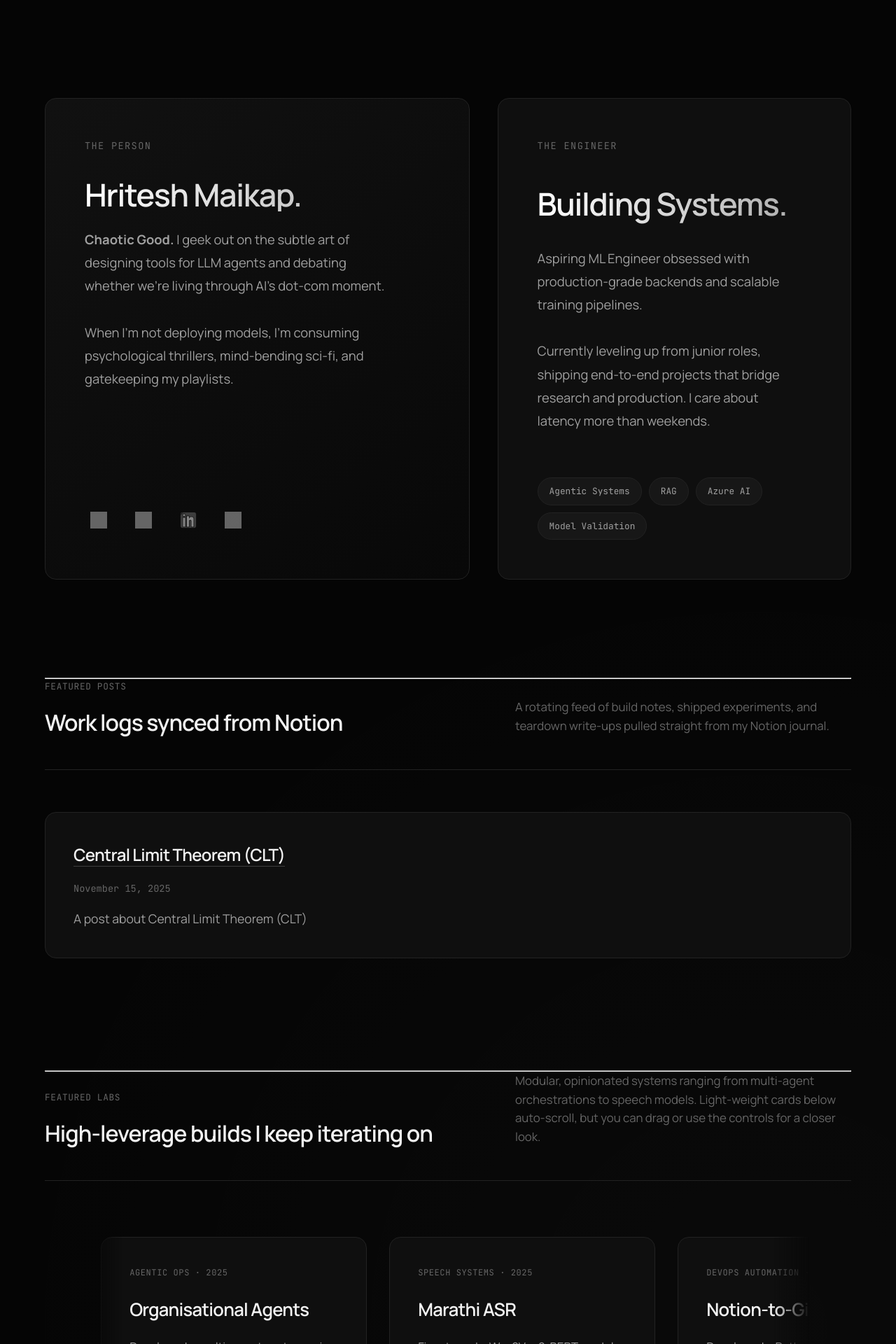
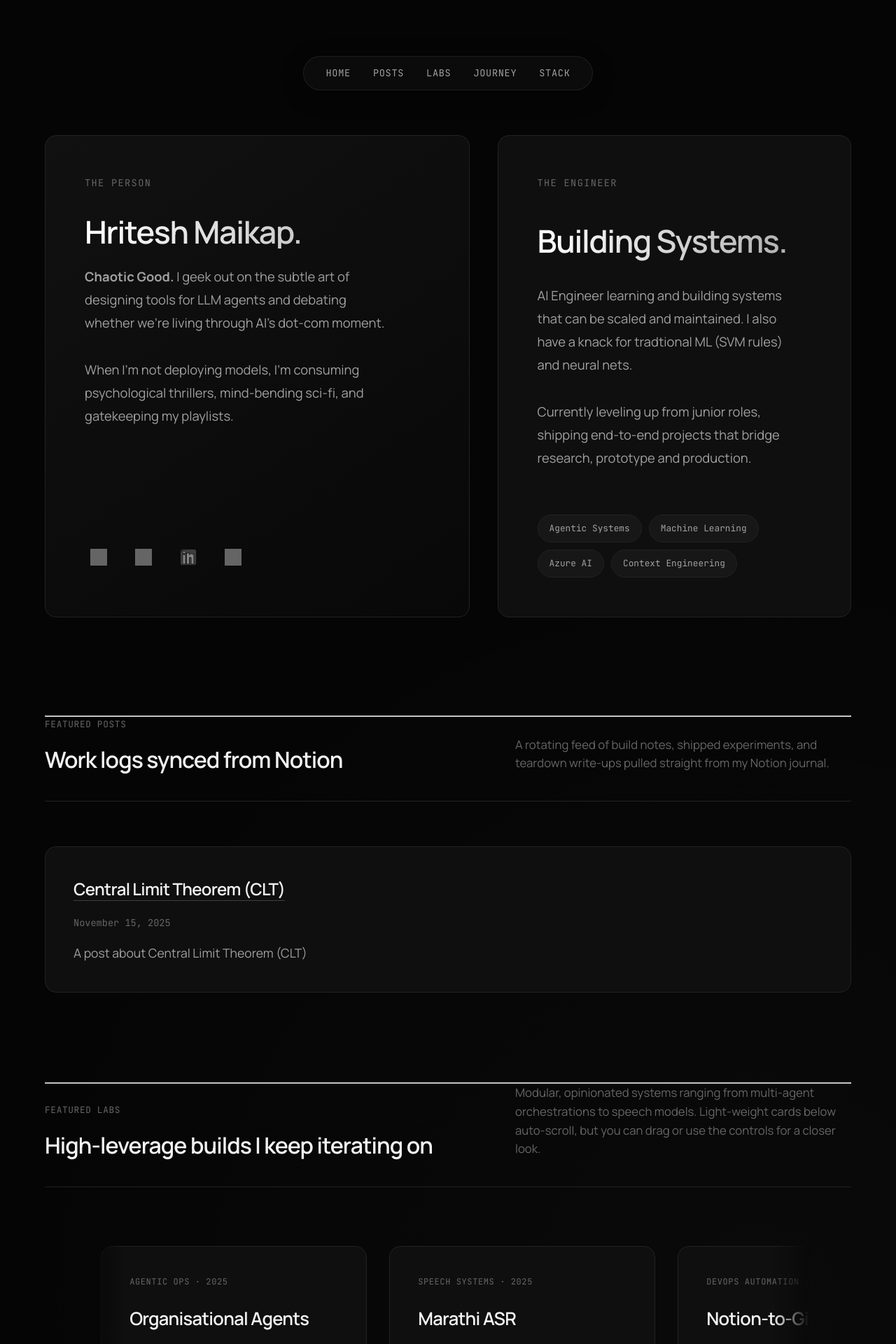
Before and after one commit to hriteshMaikap/hriteshMaikap.github.io, a Jekyll site: the page built from index.md, in a window 1280 px wide. Shown: the top 1920 px of the page at 70% size. Built offline with Jekyll 4.4.1, drawn with Linux system fonts in a browser that asks for light colours; grey boxes are pictures that could not be loaded.

Commit message:
feat: Implement new default layout with sticky navigation, MathJax support, dynamic post loading, and updated hero content.

```diff
--- a/_layouts/default.html
+++ b/_layouts/default.html
@@ -19,6 +19,13 @@
     </script>
 </head>
 <body>
+    <nav class="sticky-nav">
+        <a href="#">Home</a>
+        <a href="#featured-posts">Posts</a>
+        <a href="#featured-projects">Labs</a>
+        <a href="#journey">Journey</a>
+        <a href="#skills">Stack</a>
+    </nav>
     <main>
         {{ content }}
     </main>
--- a/index.md
+++ b/index.md
@@ -38,16 +38,16 @@ title: Home
         <p class="hero-eyebrow">THE ENGINEER</p>
         <h2 class="hero-title">Building Systems.</h2>
         <p class="hero-text">
-          Aspiring ML Engineer obsessed with production-grade backends and scalable training pipelines.
+          AI Engineer learning and building systems that can be scaled and maintained. I also have a knack for tradtional ML (SVM rules) and neural nets.
           <br><br>
-          Currently leveling up from junior roles, shipping end-to-end projects that bridge research and production. I care about latency more than weekends.
+          Currently leveling up from junior roles, shipping end-to-end projects that bridge research, prototype and production.
         </p>
       </div>
       <div class="hero-tags">
         <span class="chip">Agentic Systems</span>
-        <span class="chip">RAG</span>
+        <span class="chip">Machine Learning</span>
         <span class="chip">Azure AI</span>
-        <span class="chip">Model Validation</span>
+        <span class="chip">Context Engineering</span>
       </div>
     </div>
   </div>
--- a/static/js/posts.js
+++ b/static/js/posts.js
@@ -19,12 +19,9 @@ async function loadPosts() {
       renderPosts(featuredContainer, workLogs, 'Work logs are being synced...');
     }
 
-    // If we had a separate writing section, we would filter here.
-    // But the user removed the "Notes" section.
-
   } catch (error) {
     console.error('Error loading posts:', error);
-    const fallbackMessage = '<p style="color: #e74c3c;">Failed to load posts.</p>';
+    const fallbackMessage = '<div class="error-state"><p>Failed to load posts. Check connection.</p></div>';
     if (featuredContainer) featuredContainer.innerHTML = fallbackMessage;
   }
 }
--- a/style.css
+++ b/style.css
@@ -18,12 +18,65 @@
 
   --font-body: 'Manrope', sans-serif;
   --font-mono: 'JetBrains Mono', monospace;
+
+  /* === Spacing System === */
+  --space-xs: 4px;
+  --space-sm: 8px;
+  --space-md: 16px;
+  --space-lg: 32px;
+  --space-xl: 64px;
+  --space-2xl: 128px;
 }
 
 * {
   box-sizing: border-box;
   margin: 0;
   padding: 0;
+}
+
+/* === Sticky Navigation === */
+.sticky-nav {
+  position: sticky;
+  top: 20px;
+  z-index: 100;
+  background: rgba(15, 15, 15, 0.7);
+  backdrop-filter: blur(12px);
+  -webkit-backdrop-filter: blur(12px);
+  border: 1px solid rgba(255, 255, 255, 0.08);
+  border-radius: 100px;
+  padding: var(--space-sm) var(--space-lg);
+  margin: 0 auto var(--space-xl);
+  max-width: fit-content;
+  display: flex;
+  gap: var(--space-lg);
+  box-shadow: 0 8px 32px rgba(0, 0, 0, 0.3);
+}
+
+.sticky-nav a {
+  font-family: var(--font-mono);
+  font-size: 0.85rem;
+  color: var(--text-secondary);
+  text-transform: uppercase;
+  letter-spacing: 0.05em;
+  border-bottom: none;
+  padding: var(--space-xs) 0;
+}
+
+.sticky-nav a:hover,
+.sticky-nav a.active {
+  color: var(--text-primary);
+  text-shadow: 0 0 8px rgba(255, 255, 255, 0.5);
+}
+
+/* === Error State === */
+.error-state {
+  padding: var(--space-lg);
+  border: 1px dashed var(--border-color);
+  border-radius: 8px;
+  color: #e74c3c;
+  font-family: var(--font-mono);
+  text-align: center;
+  background: rgba(231, 76, 60, 0.05);
 }
 
 body {
@@ -85,18 +138,18 @@ a:hover {
 
 /* === Layout Utilities === */
 .section-block {
-  margin-bottom: 160px;
+  margin-bottom: var(--space-2xl);
   opacity: 0;
   animation: fadeInUp 0.8s ease forwards;
 }
 
 .section-heading {
-  margin-bottom: 60px;
+  margin-bottom: var(--space-xl);
   display: flex;
   justify-content: space-between;
   align-items: flex-end;
   border-bottom: 1px solid var(--border-color);
-  padding-bottom: 24px;
+  padding-bottom: var(--space-md);
 }
 
 .section-eyebrow {
```
